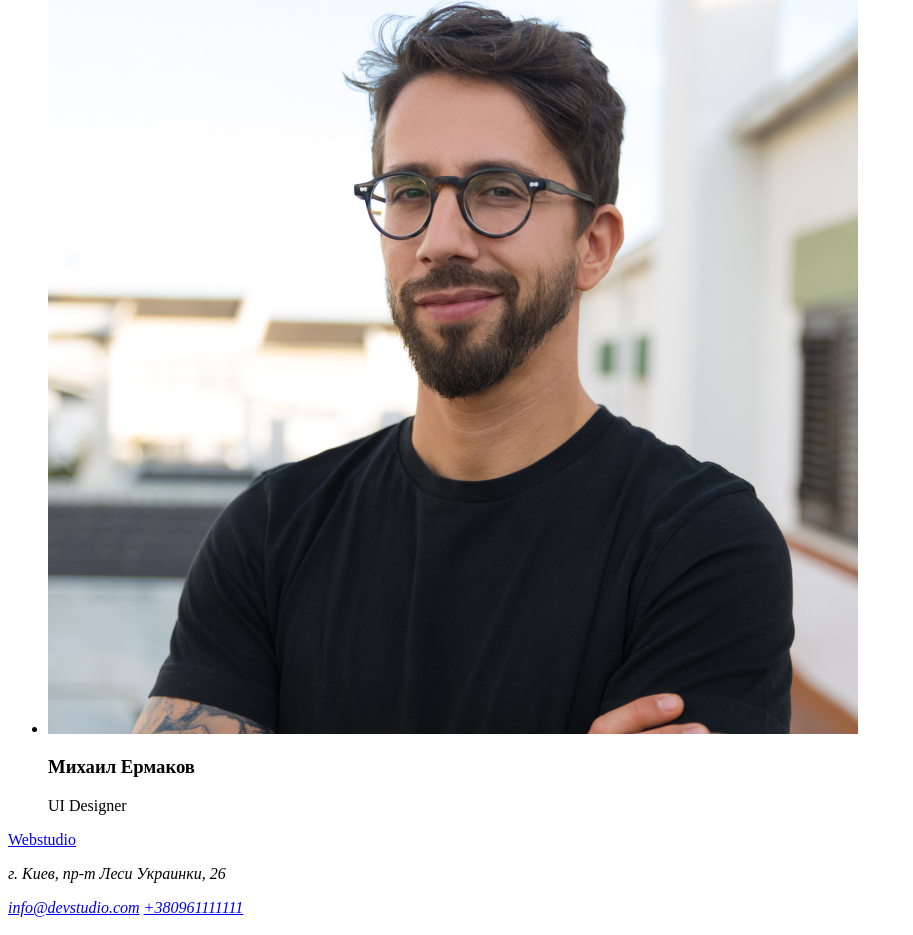
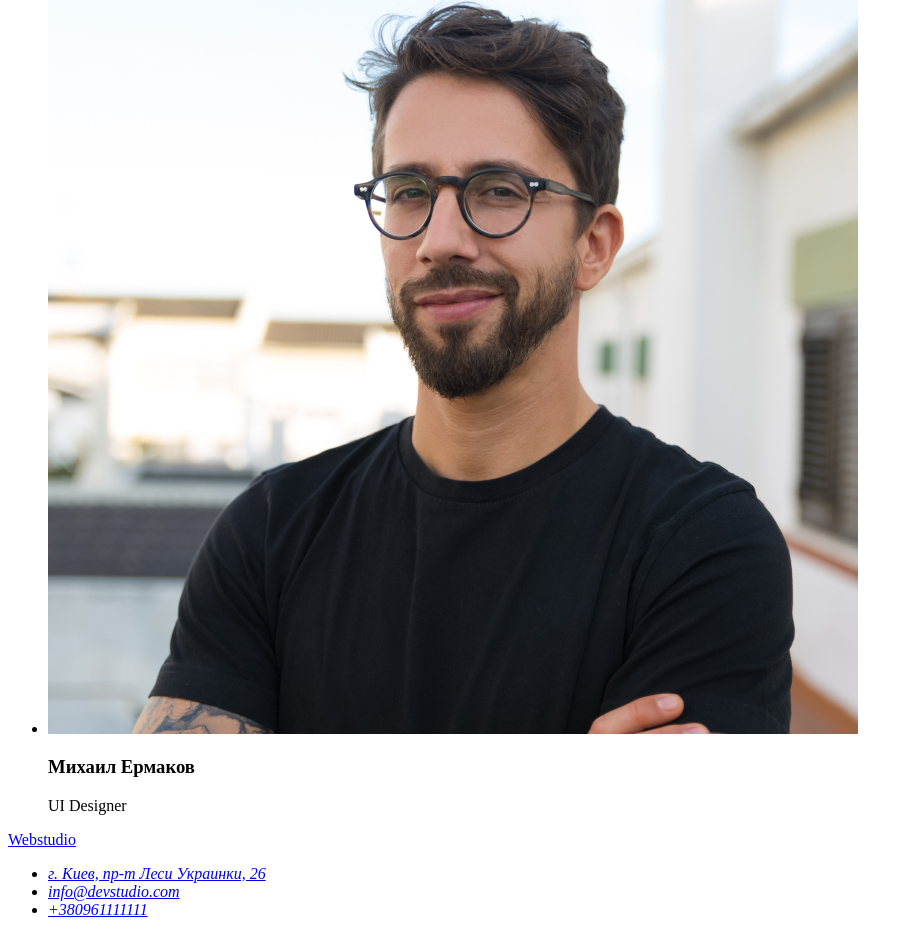
Before and after one commit to DimByl/goit-markup-hw-01, a plain HTML site: page index.html in a window 1280 px wide. Shown: the part 4252-5187 px from the top of the page, without its empty margins (0-913 px from the left). Drawn offline with Linux system fonts and the light colour scheme.

Commit message:
Update index.html
mentor (rework)

```diff
--- a/index.html
+++ b/index.html
@@ -30,6 +30,7 @@
         </section>
             <!--Details section-->
         <section>
+            <h2 hidden>Наши приоритеты</h2>
             <ul>
                 <li>
                     <h3>Внимание к деталям</h3>
@@ -87,9 +88,11 @@
         <!--Contact footer section-->
         <a href="./index.html" target="_blank"><span>Web</span>studio</a>
         <address>
-            <p>г. Киев, пр-т Леси Украинки, 26</p>
-            <a href="mailto:info@devstudio.com">info@devstudio.com</a>
-            <a href="tel:+380961111111">+380961111111</a>
+            <ul>
+            <li><a href="https://goo.gl/maps/Lhu3DwiovZqrXFvk8">г. Киев, пр-т Леси Украинки, 26</a></li>
+            <li><a href="mailto:info@devstudio.com">info@devstudio.com</a></li>
+            <li><a href="tel:+380961111111">+380961111111</a></li>
+            </ul>
         </address>
     </footer>
 </body>
```
